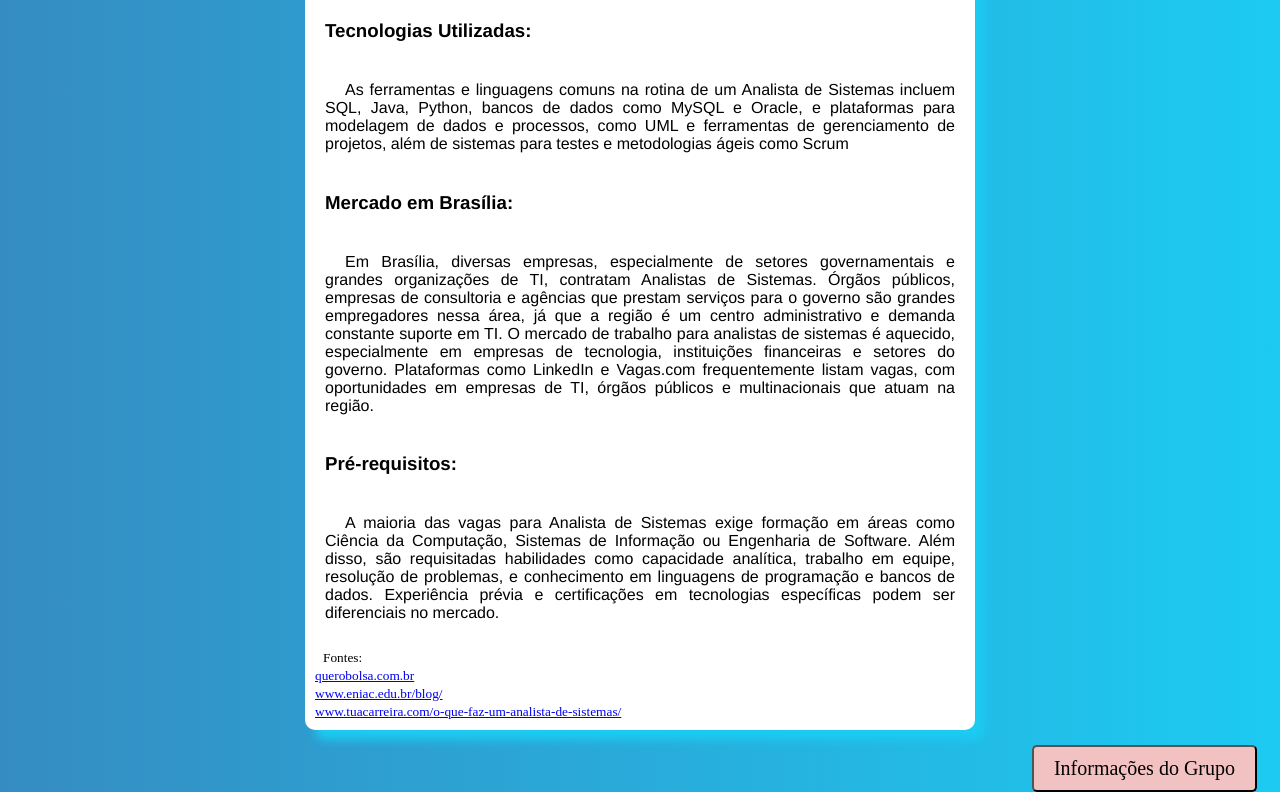
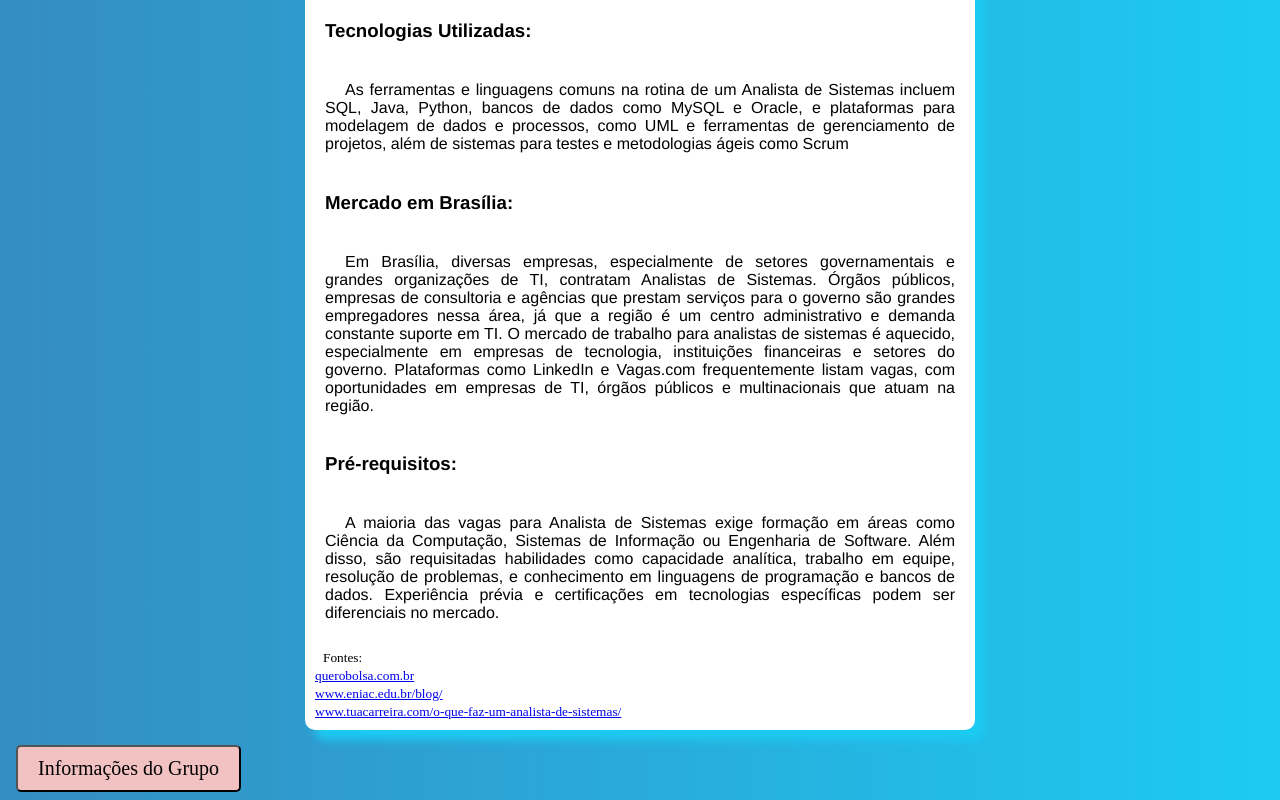
Before and after one commit to jordanareven/AnalistadeSistemas, a plain HTML site: page index.html in a window 1280 px wide. Shown: the part 1178-1978 px from the top of the page. Drawn offline with Linux system fonts and the light colour scheme.

Commit message:
Update style.css

```diff
--- a/style.css
+++ b/style.css
@@ -25,7 +25,7 @@ button  {
   color: #000000; /* Cor do texto no botão */
   font-family: 𝐅𝐨𝐧𝐭𝐞𝐬 𝐝𝐞 𝐥𝐞𝐭𝐫𝐚𝐬;
   margin-top: 15px; margin-right: 15px; margin-right: 15px;
-  Float: right;
+  Float: none;
 
   text-decoration: none; /* Remova sublinhado de links */
 
```
